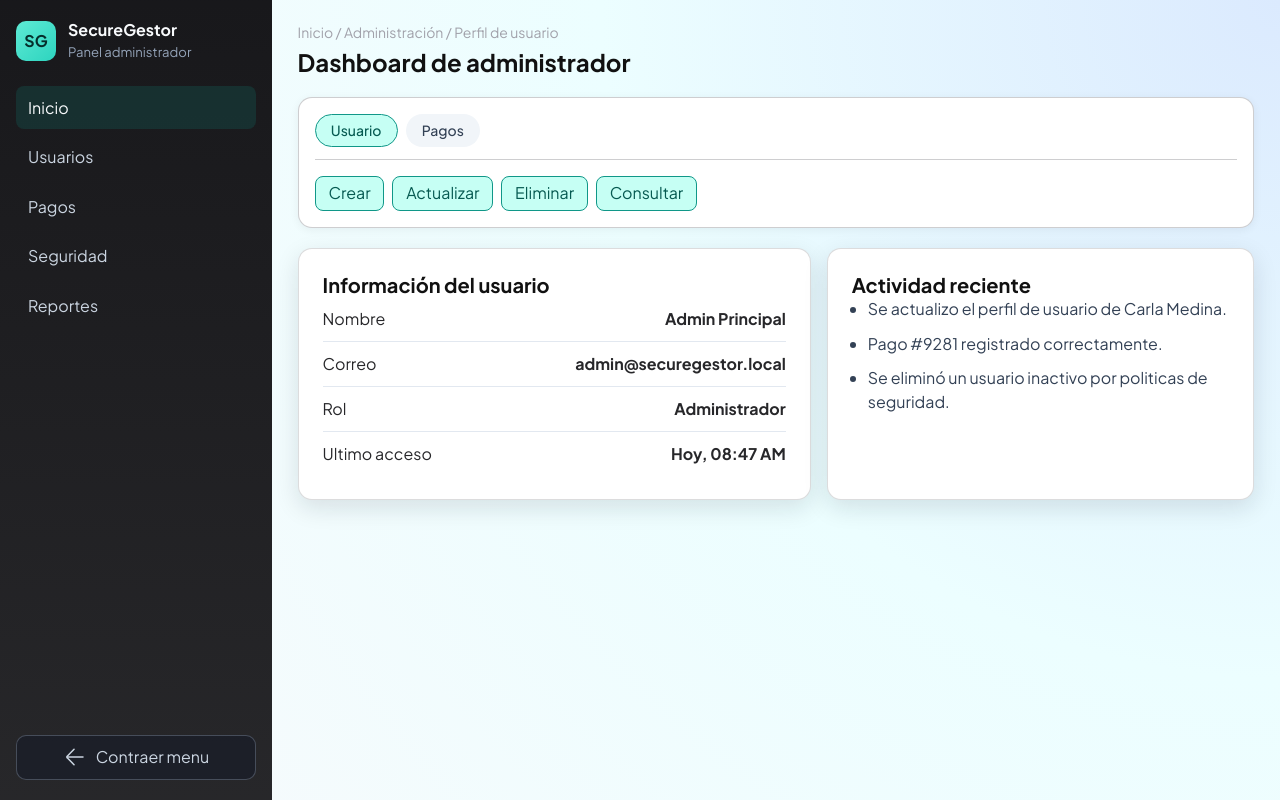
After one commit to alberto-cruz-mtz/projecto-seguridad-crud-php, a PHP site: page /src/View/dashboard.html in a window 1280 px wide. The commit adds this page. Run offline with PHP 8.4, Linux system fonts and the light colour scheme.

Commit message:
feat(ui): rediseñar vistas y agregar dashboard
- Se actualizan las vistas de Login y Welcome.
- Se integra la nueva vista de Dashboard.
- Se añade el controlador JS para el Dashboard.

```diff
--- /dev/null
+++ b/src/View/dashboard.html
@@ -0,0 +1,111 @@
+<!DOCTYPE html>
+<html lang="en">
+<head>
+    <meta charset="UTF-8">
+    <meta name="viewport" content="width=device-width, initial-scale=1.0">
+    <link rel="stylesheet" href="/assets/css/main.css">
+    <link rel="stylesheet" href="/assets/css/pages/dashboard.css">
+    <title>Admin Dashboard</title>
+</head>
+<body class="dashboard-page">
+<div class="dashboard-layout" id="dashboardLayout">
+    <aside class="sidebar" id="sidebar">
+        <div class="sidebar__header">
+            <span class="sidebar__logo">SG</span>
+            <div class="sidebar__title-wrap">
+                <h1 class="sidebar__title">SecureGestor</h1>
+                <p class="sidebar__subtitle">Panel administrador</p>
+            </div>
+        </div>
+
+        <nav class="sidebar__nav" aria-label="Navegacion lateral">
+            <a class="sidebar__link sidebar__link--active" href="#">Inicio</a>
+            <a class="sidebar__link" href="#">Usuarios</a>
+            <a class="sidebar__link" href="#">Pagos</a>
+            <a class="sidebar__link" href="#">Seguridad</a>
+            <a class="sidebar__link" href="#">Reportes</a>
+        </nav>
+
+        <button class="sidebar__toggle" id="sidebarToggle" type="button" aria-expanded="true" aria-controls="sidebar">
+            <span class="sidebar__toggle-icon" aria-hidden="true">
+                <svg width="24" height="24" viewBox="0 0 24 24" fill="none" xmlns="http://www.w3.org/2000/svg">
+                    <path d="M4 12L20 12" stroke="currentColor" stroke-width="1.5" stroke-miterlimit="10"
+                          stroke-linecap="round"/>
+                    <path d="M11.0325 4.33939L4.45961 10.9122C4.31606 11.0546 4.20206 11.224 4.12432 11.4108C4.04646 11.5975 4.00641 11.7977 4.00641 12C4.00641 12.2023 4.04646 12.4025 4.12432 12.5892C4.20206 12.776 4.31606 12.9454 4.45961 13.0877L11.0325 19.6606"
+                          stroke="currentColor" stroke-width="1.5" stroke-linecap="round" stroke-linejoin="round"/>
+                </svg>
+            </span>
+            <span class="sidebar__toggle-text">Contraer menu</span>
+        </button>
+    </aside>
+
+    <main class="main-panel">
+        <header class="main-header">
+            <div>
+                <p class="breadcrumb" aria-label="Breadcrumb">Inicio / Administración / Perfil de usuario</p>
+                <h2 class="main-header__title">Dashboard de administrador</h2>
+            </div>
+        </header>
+
+        <section class="tab-menu" aria-label="Menu principal">
+            <div class="tab-menu__tabs" role="tablist" aria-label="Modulos">
+                <button class="tab-menu__tab tab-menu__tab--active" id="tabUsuario" type="button" role="tab"
+                        aria-selected="true" aria-controls="panelUsuario" data-target="panelUsuario">Usuario
+                </button>
+                <button class="tab-menu__tab" id="tabPagos" type="button" role="tab" aria-selected="false"
+                        aria-controls="panelPagos" data-target="panelPagos">Pagos
+                </button>
+            </div>
+
+            <div class="tab-menu__content">
+                <div class="tab-menu__panel tab-menu__panel--active" id="panelUsuario" role="tabpanel"
+                     aria-labelledby="tabUsuario">
+                    <a href="#">Crear</a>
+                    <a href="#">Actualizar</a>
+                    <a href="#">Eliminar</a>
+                    <a href="#">Consultar</a>
+                </div>
+                <div class="tab-menu__panel" id="panelPagos" role="tabpanel" aria-labelledby="tabPagos">
+                    <a href="#">Registrar</a>
+                    <a href="#">Actualizar</a>
+                    <a href="#">Eliminar</a>
+                    <a href="#">Consultar</a>
+                </div>
+            </div>
+        </section>
+
+        <section class="content-grid">
+            <article class="card card--profile">
+                <h3>Información del usuario</h3>
+                <div class="profile-row">
+                    <span>Nombre</span>
+                    <strong>Admin Principal</strong>
+                </div>
+                <div class="profile-row">
+                    <span>Correo</span>
+                    <strong>admin@securegestor.local</strong>
+                </div>
+                <div class="profile-row">
+                    <span>Rol</span>
+                    <strong>Administrador</strong>
+                </div>
+                <div class="profile-row">
+                    <span>Ultimo acceso</span>
+                    <strong>Hoy, 08:47 AM</strong>
+                </div>
+            </article>
+
+            <article class="card card--activity">
+                <h3>Actividad reciente</h3>
+                <ul>
+                    <li>Se actualizo el perfil de usuario de Carla Medina.</li>
+                    <li>Pago #9281 registrado correctamente.</li>
+                    <li>Se eliminó un usuario inactivo por politicas de seguridad.</li>
+                </ul>
+            </article>
+        </section>
+    </main>
+</div>
+</body>
+<script src="/assets/js/dashboard.js"></script>
+</html>
```
Also changed, not shown: src/View/login.html (+21 -12 lines), src/View/welcome.php (+12 -12 lines), public/assets/js/dashboard.js (added).
